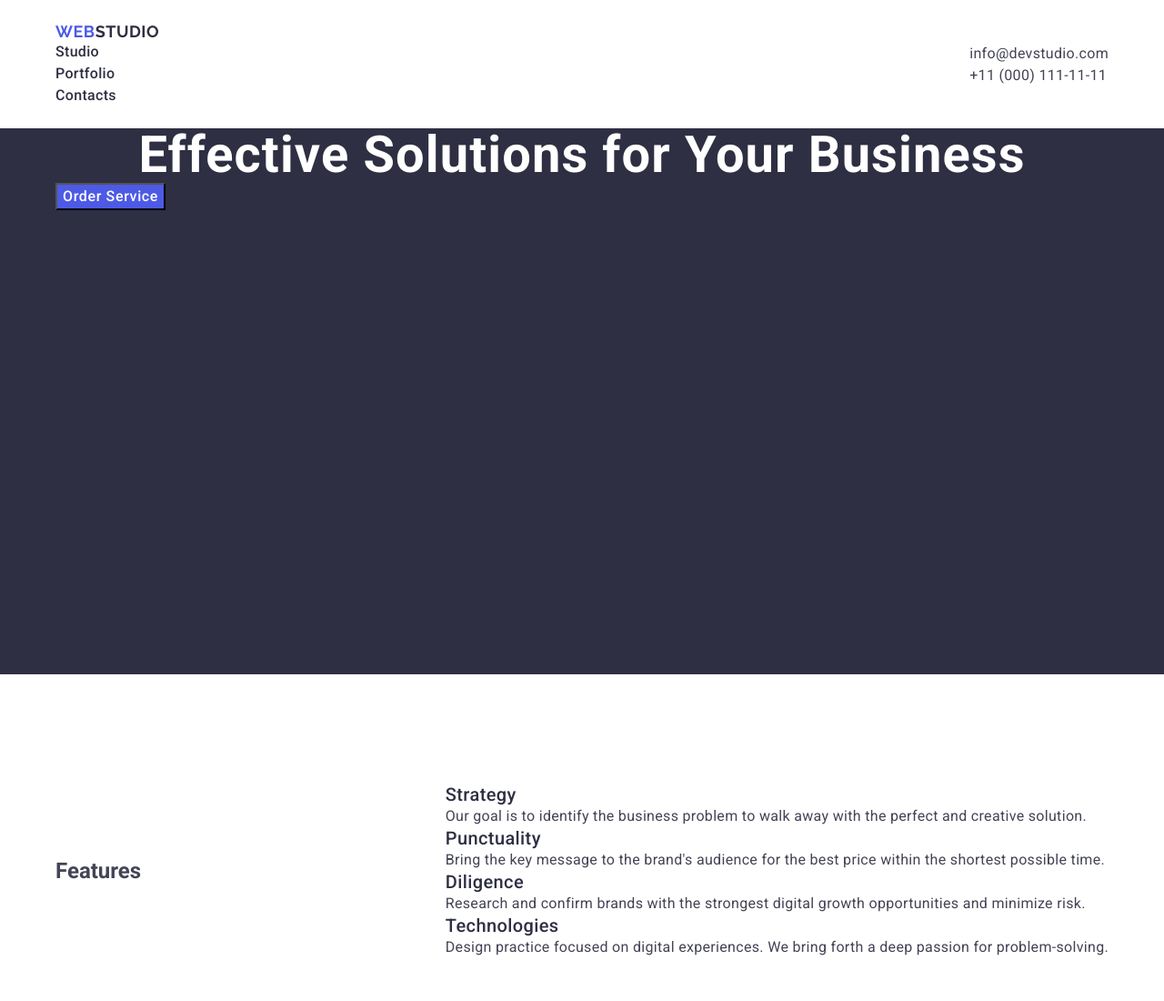
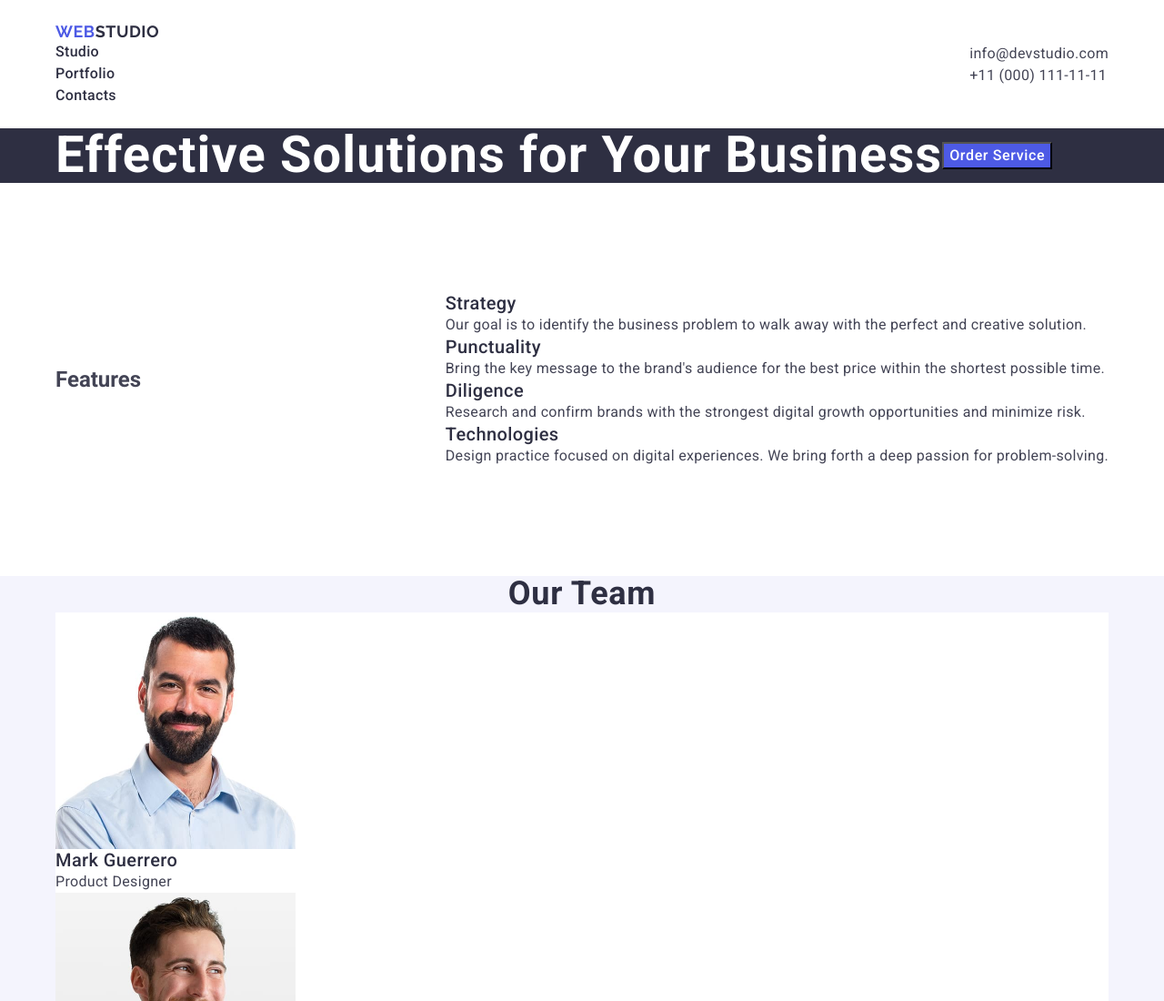
Before and after one commit to OlgaDed/goit-markup-hw-03, a plain HTML site: page index.html in a window 1280 px wide. Shown: the top 1100 px of the page at 91% size. Drawn offline with nearby package versions, Linux system fonts and the light colour scheme.

Commit message:
hero .container

```diff
--- a/css/styles.css
+++ b/css/styles.css
@@ -114,8 +114,8 @@ body {
 
 /* site title */
 .hero .container {
-    width: 1440px;
-    height: 600px;
+    display: flex;
+    align-items: center
 }
 
 /* hero section */
```
